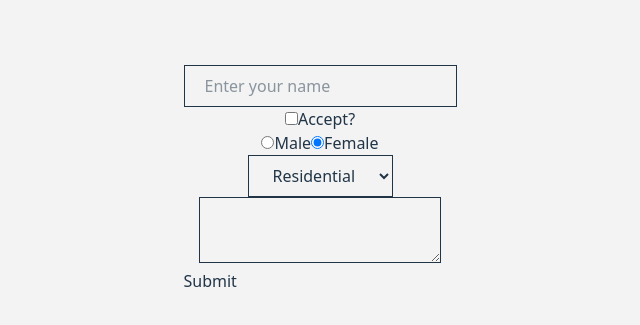
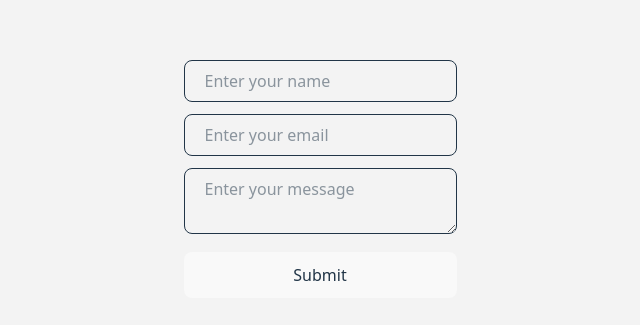
Before and after one commit to ilasisi/react-vite, a React (Vite) app: page / in a window 1280 px wide. Shown: the part 221-546 px from the top of the page, without its empty margins (320-960 px from the left). Built offline with nearby package versions, Linux system fonts and the light colour scheme.

Commit message:
add form validation methods

```diff
--- a/package.json
+++ b/package.json
@@ -13,7 +13,8 @@
     "@tailwindcss/vite": "^4.1.13",
     "react": "^19.1.1",
     "react-dom": "^19.1.1",
-    "tailwindcss": "^4.1.13"
+    "tailwindcss": "^4.1.13",
+    "zod": "^4.1.11"
   },
   "devDependencies": {
     "@eslint/js": "^9.33.0",
--- a/src/App.jsx
+++ b/src/App.jsx
@@ -1,14 +1,64 @@
 import { useState } from "react";
 import "./App.css";
+import { ContactFormSchema } from "./schemas";
+
+// Using HTML5 validation
+// Custom validation
+// Using external library (recommended)
 
 function App() {
     const [data, setData] = useState({
         name: "",
-        accept: false,
-        gender: "",
-        category: "",
-        bio: "",
+        email: "",
+        message: "",
     });
+
+    const [errors, setErrors] = useState({});
+
+    const validateForm = () => {
+        const validationErrors = {};
+
+        if (data.name.length === 0) {
+            validationErrors.name = "Name is required";
+        } else if (data.name.length < 3) {
+            validationErrors.name = "Name should not be less than 3 chars";
+        }
+
+        if (data.email.length === 0) {
+            validationErrors.email = "Email is required";
+        } else if (!/^[^\s@]+@[^\s@]+\.[^\s@]+$/.test(data.email)) {
+            validationErrors.email = "Please enter a valid email";
+        }
+
+        if (data.message.length === 0) {
+            validationErrors.message = "Message is required";
+        } else if (data.message.length < 10) {
+            validationErrors.message =
+                "Message should not be less than 10 chars";
+        }
+
+        setErrors(validationErrors);
+
+        return validationErrors;
+    };
+
+    const zodValidateForm = () => {
+        const validationErrors = {};
+
+        const result = ContactFormSchema.safeParse(data);
+
+        if (!result.success) {
+            result.error.issues.forEach((error) => {
+                const key = error.path[0];
+
+                validationErrors[key] = error.message;
+            });
+        }
+
+        setErrors(validationErrors);
+
+        return validationErrors;
+    };
 
     const handleChange = (e) => {
         const { type, name, value, checked } = e.target;
@@ -19,61 +69,55 @@ function App() {
     const handleSubmit = (event) => {
         event.preventDefault();
 
+        const validated = zodValidateForm();
+
+        if (Object.keys(validated).length > 0) {
+            return;
+        }
+
         console.log(data);
     };
 
     return (
-        <form onSubmit={handleSubmit}>
+        <form onSubmit={handleSubmit} className="space-y-3" noValidate>
+            <div>
                 <input
                     value={data.name}
                     type="text"
                     name="name"
                     onChange={handleChange}
                     placeholder="Enter your name"
-                required
                 />
-            <br />
+                {errors.name && (
+                    <span className="text-red-500 text-sm">{errors.name}</span>
+                )}
+            </div>
+            <div>
                 <input
-                checked={data.accept}
-                type="checkbox"
-                name="accept"
-                id="accept"
+                    value={data.email}
+                    type="email"
+                    name="email"
                     onChange={handleChange}
+                    placeholder="Enter your email"
                 />
-            <label htmlFor="accept">Accept?</label>
-            <br />
-            <label>
-                <input
-                    value={"Male"}
-                    type="radio"
-                    name="gender"
+                {errors.email && (
+                    <span className="text-red-500 text-sm">{errors.email}</span>
+                )}
+            </div>
+            <div>
+                <textarea
+                    name="message"
+                    value={data.message}
                     onChange={handleChange}
+                    placeholder="Enter your message"
                 />
-                Male
-            </label>
-            <label>
-                <input
-                    defaultChecked
-                    value={"Female"}
-                    type="radio"
-                    name="gender"
-                    onChange={handleChange}
-                />
-                Female
-            </label>
-            <br />
-            <select
-                value={data.category}
-                name="category"
-                onChange={handleChange}
-            >
-                <option>Residential</option>
-                <option>Hospital</option>
-                <option>Factory</option>
-            </select>
-            <br />
-            <textarea name="bio" value={data.bio} onChange={handleChange} />
-            <button className="block">Submit</button>
+                {errors.message && (
+                    <span className="text-red-500 text-sm">
+                        {errors.message}
+                    </span>
+                )}
+            </div>
+            <button className="w-full">Submit</button>
         </form>
     );
 }
--- a/src/index.css
+++ b/src/index.css
@@ -20,7 +20,7 @@ button {
 }
 
 input, textarea, select {
-  @apply border px-5 py-2
+  @apply border px-5 py-2 w-full rounded-lg;
 }
 
 a {
@@ -45,6 +45,25 @@ h1 {
   line-height: 1.1;
 }
 
+button {
+  border-radius: 8px;
+  border: 1px solid transparent;
+  padding: 0.6em 1.2em;
+  font-size: 1em;
+  font-weight: 500;
+  font-family: inherit;
+  background-color: #1a1a1a;
+  cursor: pointer;
+  transition: border-color 0.25s;
+}
+button:hover {
+  border-color: #646cff;
+}
+button:focus,
+button:focus-visible {
+  outline: 4px auto -webkit-focus-ring-color;
+}
+
 @media (prefers-color-scheme: light) {
   :root {
     color: #213547;
@@ -53,4 +72,7 @@ h1 {
   a:hover {
     color: #747bff;
   }
+  button {
+    background-color: #f9f9f9;
+  }
 }
--- /dev/null
+++ b/src/schemas.js
@@ -0,0 +1,10 @@
+import z from "zod";
+
+export const ContactFormSchema = z.object({
+    name: z
+        .string()
+        .min(3, "Name should not be less than 3 chars")
+        .max(10, "Name should not be more than 10 chars"),
+    email: z.email().min(1, "Email is required"),
+    message: z.string().min(10, "Message should not be less than 10 chars"),
+});
```
Also changed, not shown: 1 other file (tests, documents, lock files or other folders). Lines whose indentation alone changed are shown as unchanged.
